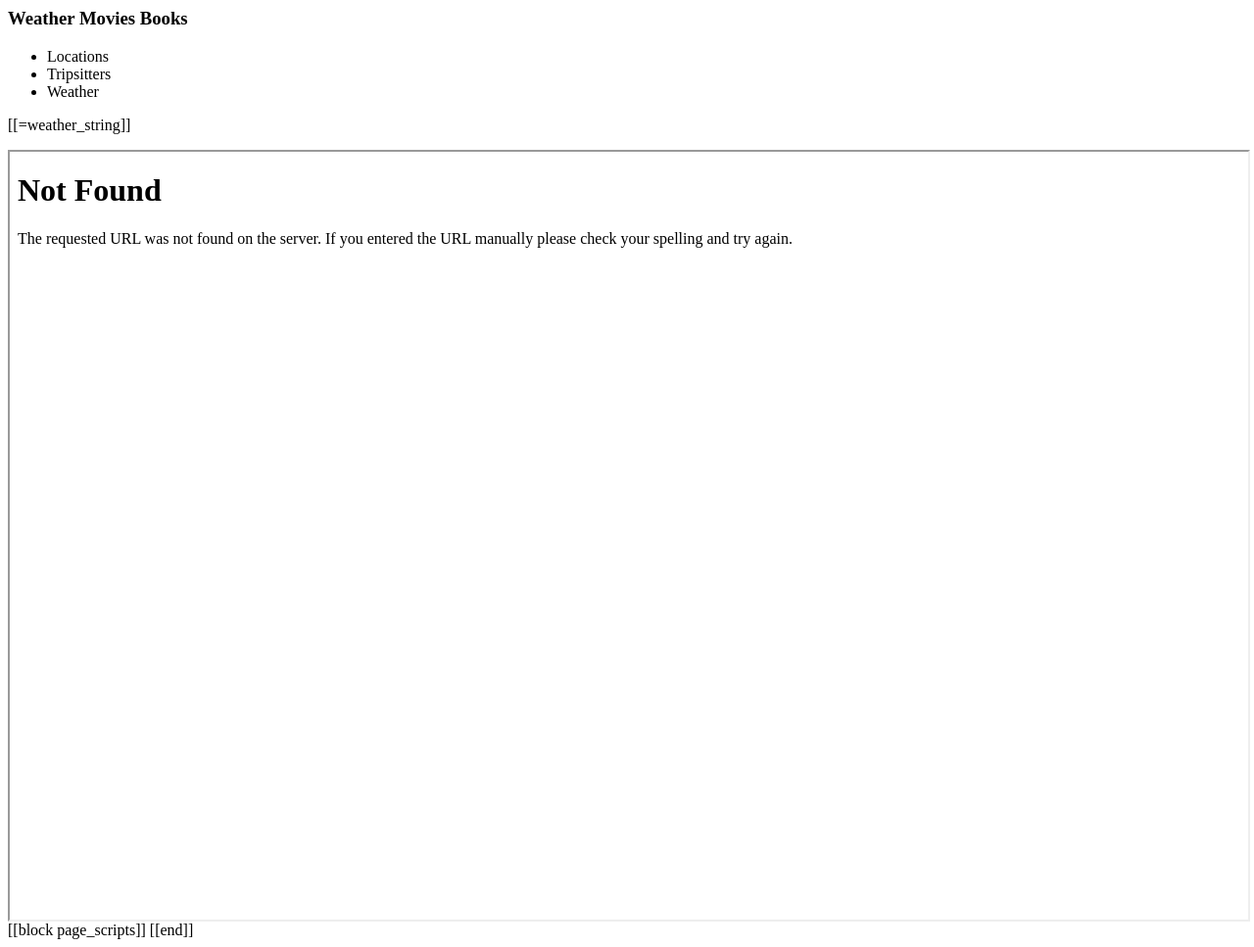
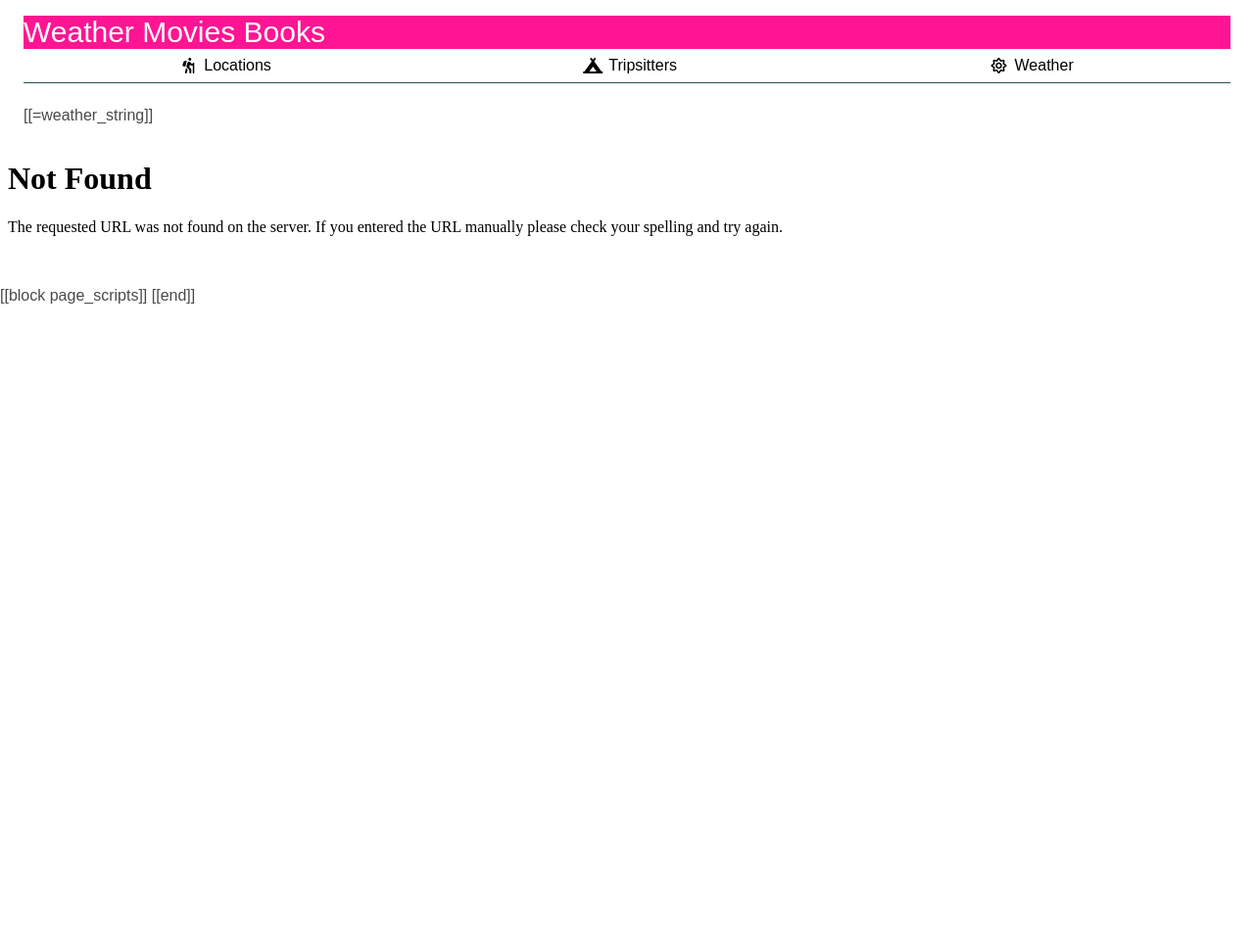
Before and after one commit to ShaneLeeFullStack/LSDWorld_2, a Flask app: page /map_page in a window 1280 px wide. Shown: the whole page at 98% size. After the commit the page ends 311 px from the top, so only its background shows below. Run offline with Flask 2, Linux system fonts and the light colour scheme; some libraries are stand-ins or nearby versions.

Commit message:
fixed index.html

```diff
--- a/templates/map_form.html
+++ b/templates/map_form.html
@@ -1,5 +1,9 @@
 <!--[[extend 'layout_auth.html']]-->
-
+<head>
+    <link rel="stylesheet" href="../static/css/bulma.css">
+    <link rel="stylesheet" href="../static/css/elements.css">
+    <link rel="stylesheet" href="https://use.fontawesome.com/releases/v5.4.0/css/all.css">
+</head>
 <div id="vue-target" xmlns:v-on="http://www.w3.org/1999/xhtml" xmlns:v-bind="http://www.w3.org/1999/xhtml"  >
     <section class="section">
         <nav class="navbar is-danger">
```
